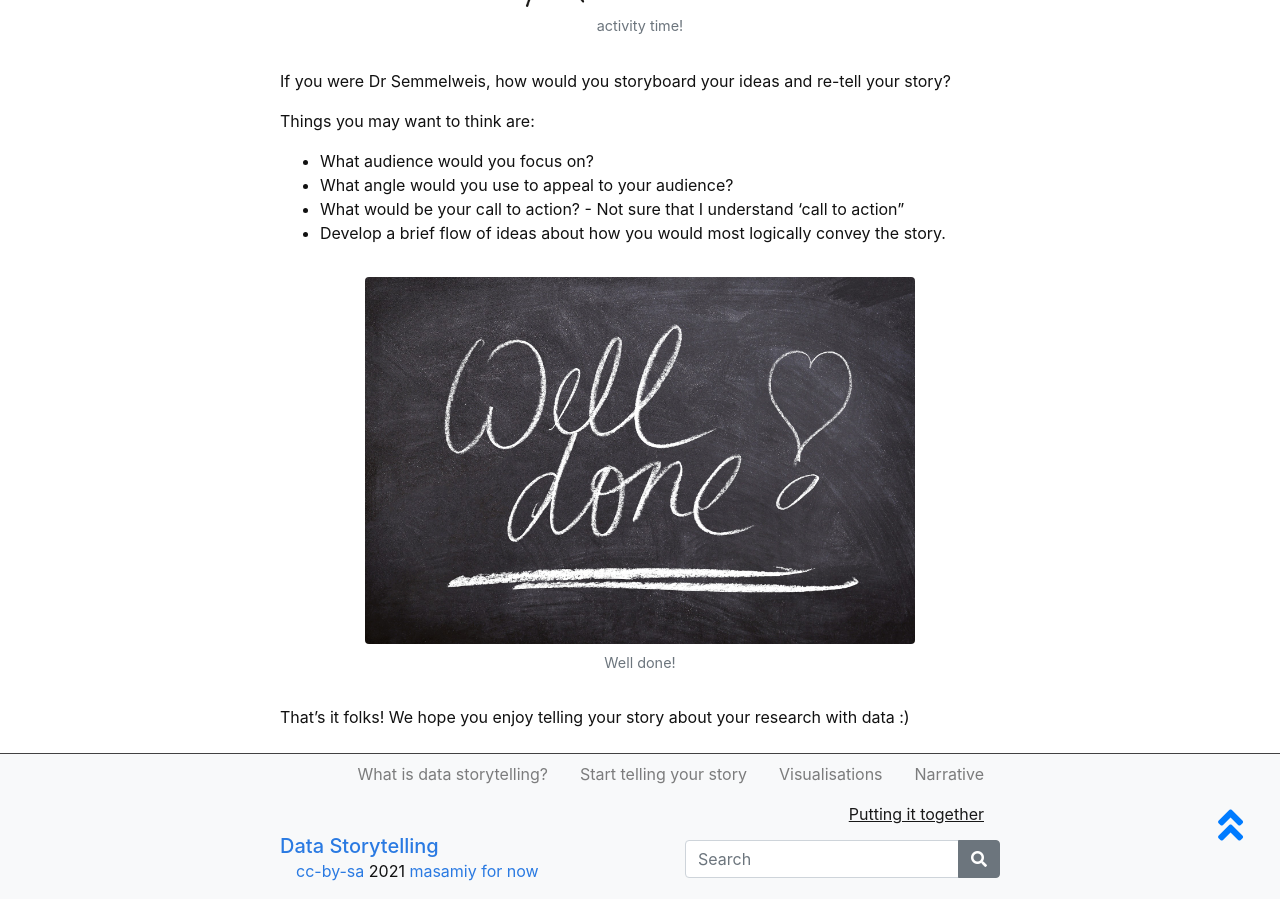
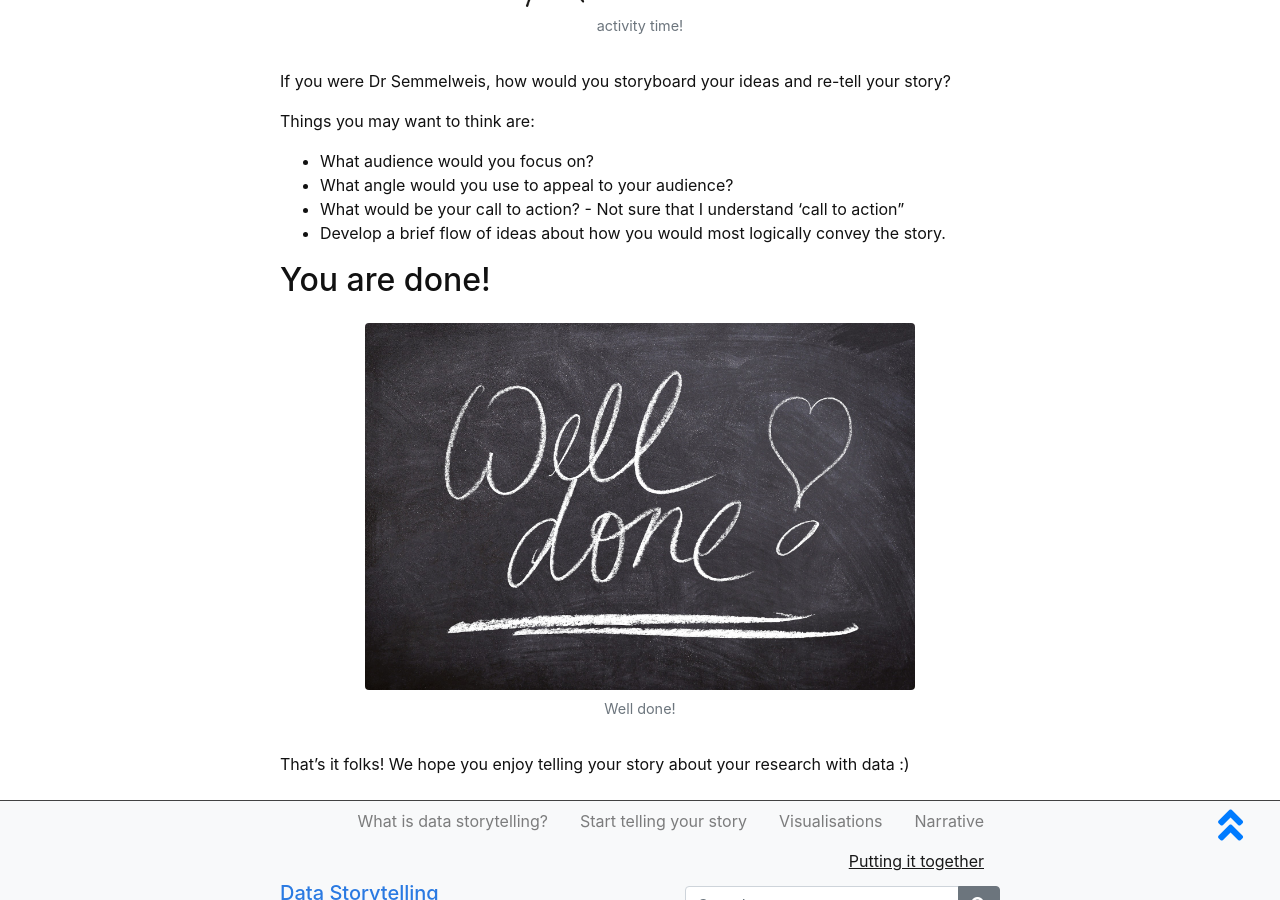
Before and after one commit to masamiy/DataStoryTelling, a Jekyll site: the page built from content/4-Knowledge.md, in a window 1280 px wide and 900 px high, scrolled down 1828 px. Built offline with Jekyll 4.4.1, drawn with Linux system fonts in a browser that asks for light colours.

Commit message:
Update 4-Knowledge.md

```diff
--- a/content/4-Knowledge.md
+++ b/content/4-Knowledge.md
@@ -38,6 +38,6 @@ Things you may want to think are:
 - What would be your call to action? - Not sure that I understand 'call to action"
 - Develop a brief flow of ideas about how you would most logically convey the story.
 
-
+## You are done!
 {% include figure.html img="Well_Done_CC0.jpg" alt="Dr Semmelweis" caption="Well done!" width="80%" %}
 That's it folks! We hope you enjoy telling your story about your research with data :)
```
